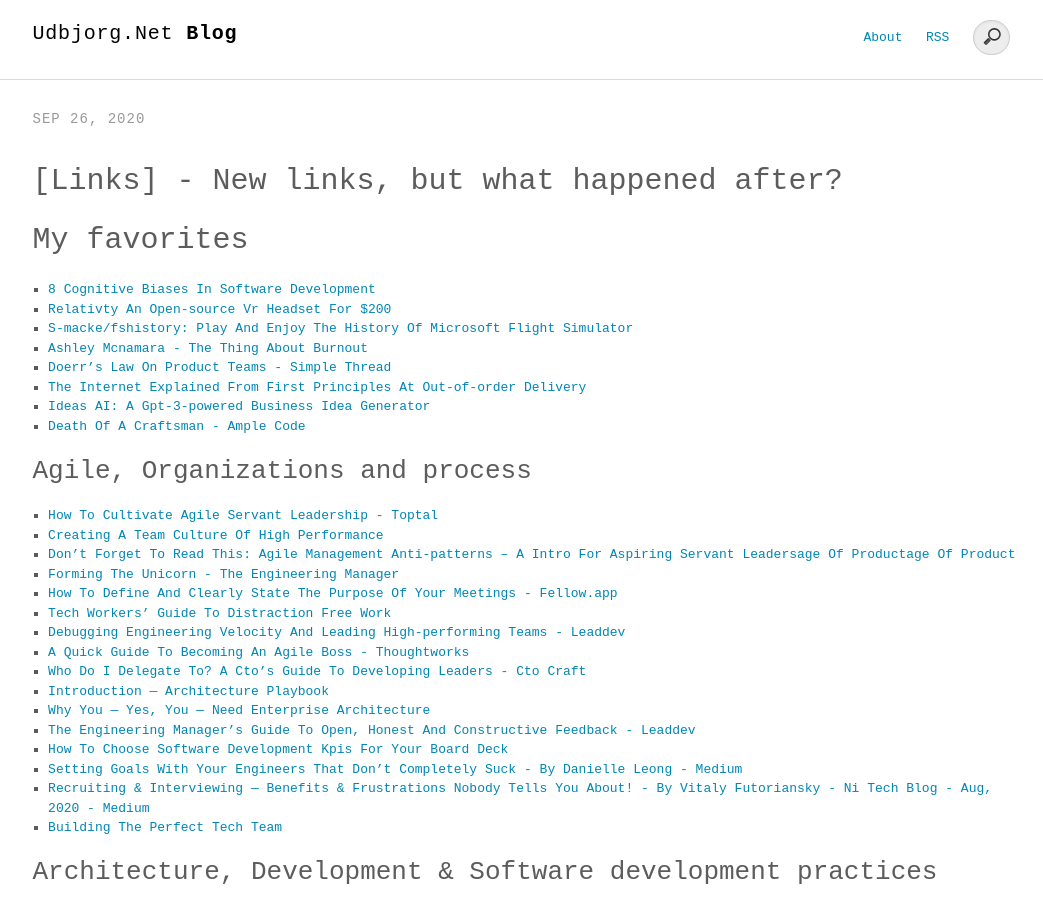
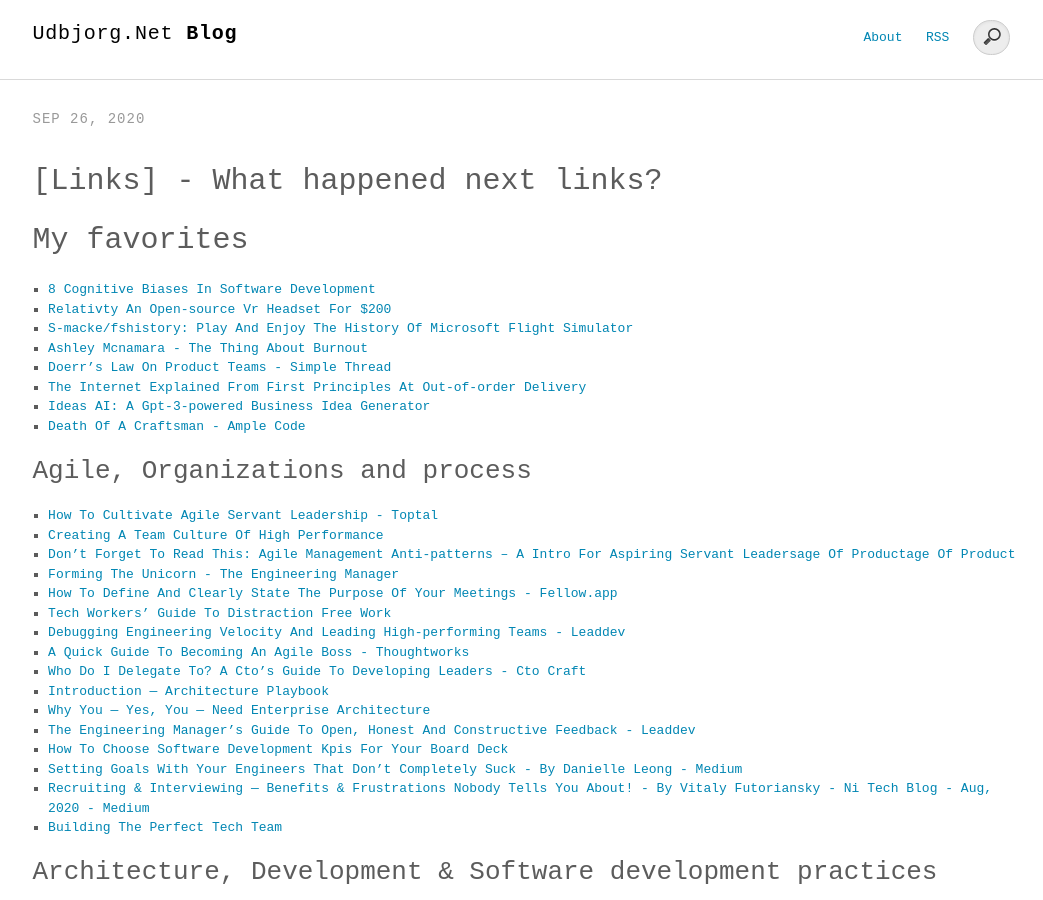
Before and after one commit to magudb/magudb.github.io, a Jekyll site: the page built from _posts/2020-09-26-What happened next links.md, in a window 1280 px wide and 900 px high. Shown: the whole window, without its empty margins (115-1158 px from the left). Built offline with Jekyll 4.4.1, drawn with Linux system fonts in a browser that asks for light colours; comment, search, counter and statistics services are not loaded.

Commit message:
New post: Yes! Links!

```diff
--- a/_posts/2020-09-26-New links, but what happened after.md
+++ b/_posts/2020-09-26-What happened next links.md
@@ -1,11 +1,11 @@
 ---
 layout: post
-title: "New links, but what happened after?"
+title: "What happened next links?"
 description: "Links, ALOT!"
 comments: false
 category: "Links"
 keywords: "Links, IT, Microservices, development, architecture, love"
-redirect_from: "2020/New-links,-but-what-happened-after"
+redirect_from: "2020/What happened next links"
 ---
 <!-- markdownlint-disable MD033 MD020 MD025-->
 # My favorites<a name="favorites"></a>
```
